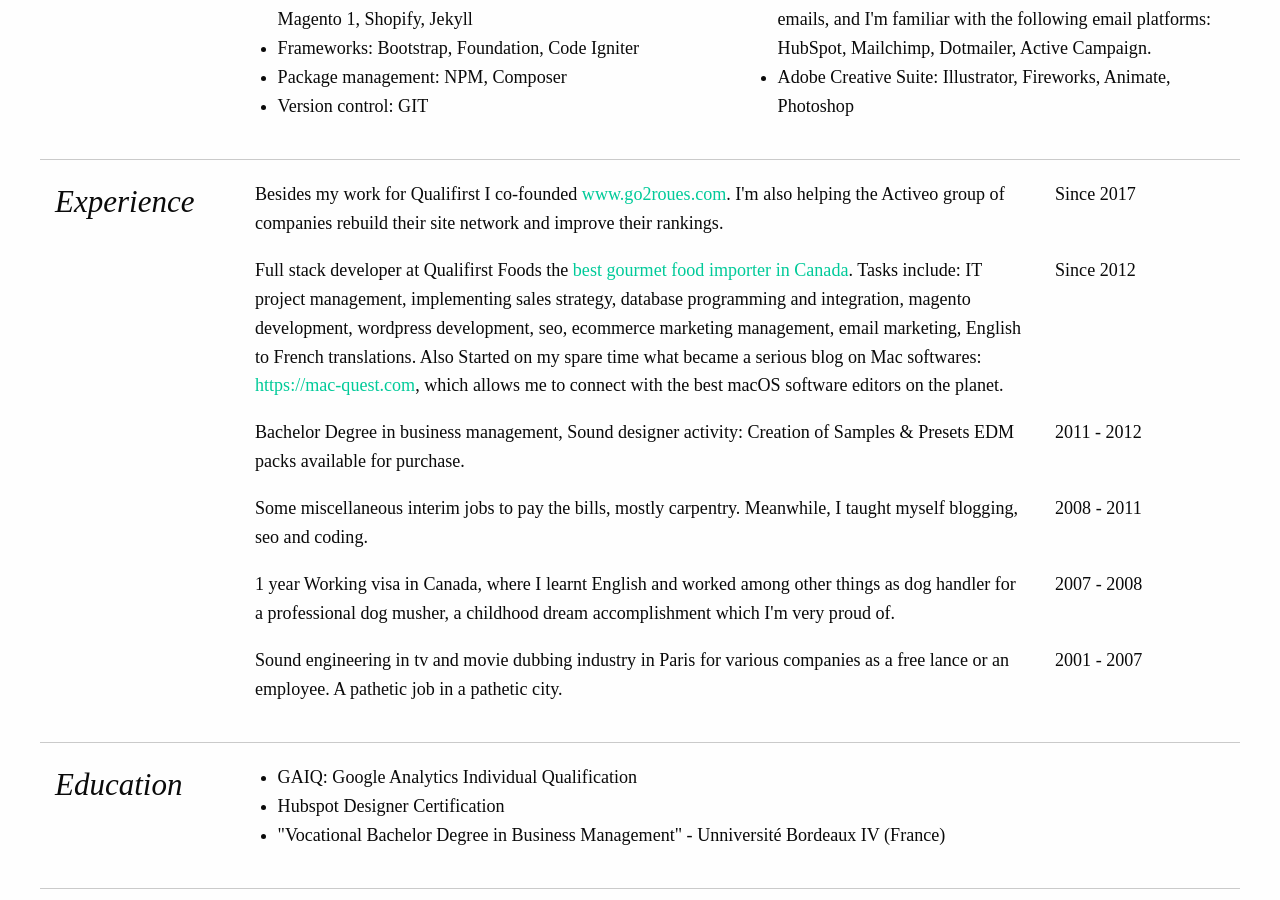
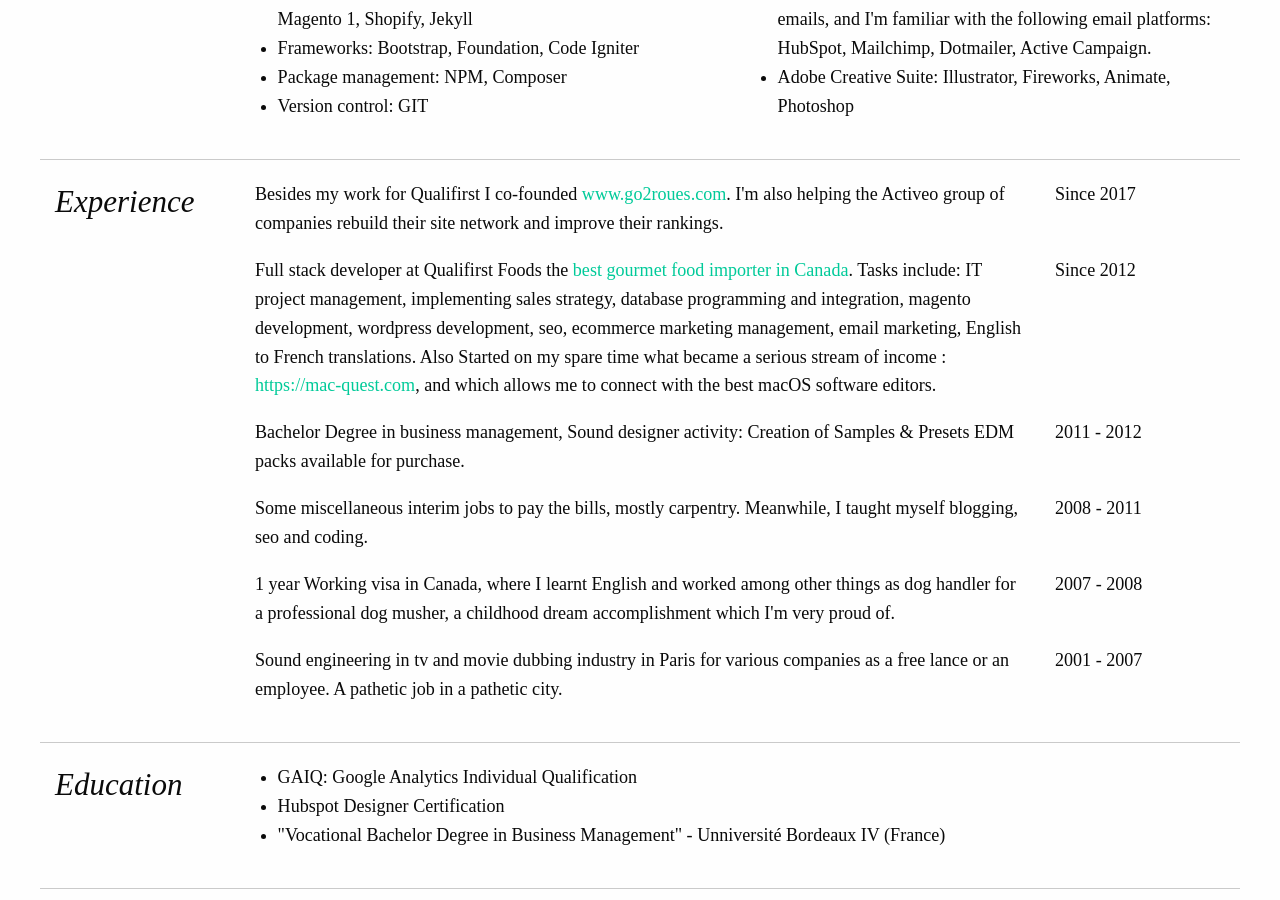
Before and after one commit to michael-picard/resume, a Jekyll site: the page built from index.html, in a window 1280 px wide and 900 px high, scrolled down 468 px. Built offline with Jekyll 4.4.1, drawn with Linux system fonts in a browser that asks for light colours.

Commit message:
2018 update

```diff
--- a/index.html
+++ b/index.html
@@ -74,9 +74,8 @@
 							developer at Qualifirst Foods the <a href="https://www.qualifirst.com">best gourmet food
 								importer in Canada</a>. Tasks include: IT project management, implementing sales
 							strategy, database programming and integration, magento development, wordpress development, seo, ecommerce marketing management, email marketing, English to French
-							translations. Also Started on my spare time what became a serious blog on
-							Mac softwares: <a href="https://mac-quest.com">https://mac-quest.com</a>, which allows me to
-							connect with the best macOS software editors on the planet.
+							translations. Also Started on my spare time what became a serious stream of income : <a href="https://mac-quest.com">https://mac-quest.com</a>, and which allows me to
+							connect with the best macOS software editors.
 						</li>
 					</ul>
 				</div>
```
